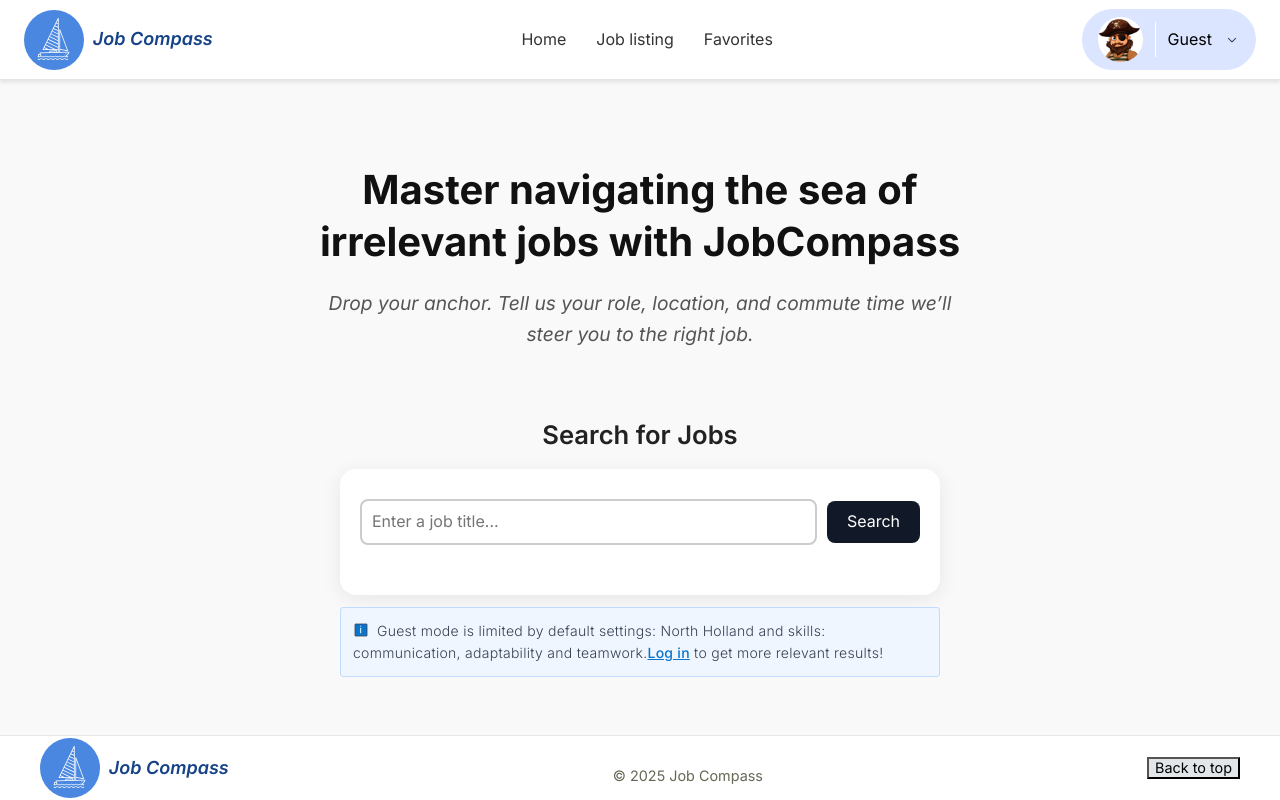
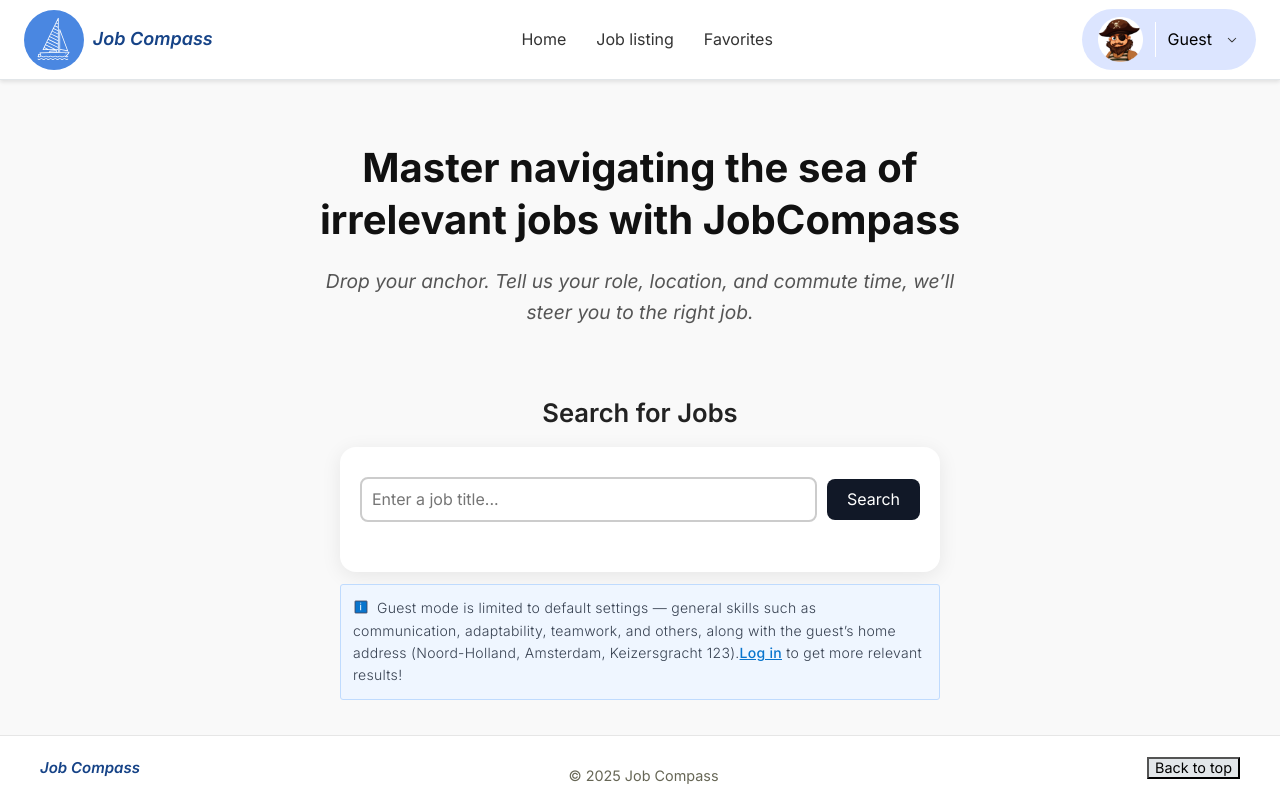
Before and after one commit to HackYourFutureProjects/c53-final-project-group-A, a React (Vite) app in the folder client/: page / in a window 1280 px wide. Built offline with nearby package versions, Linux system fonts and the light colour scheme.

Commit message:
implement feedback: ajust footer styles, modify homepage and guest notification

```diff
--- a/client/src/App.jsx
+++ b/client/src/App.jsx
@@ -8,7 +8,7 @@ function App() {
     <Routes>
       <Route path="/" element={<Layout />}>
         <Route index element={<HomePage />} />
-        {/* <Route path='/jobs' element={<JobListingPage/>}> */}
+        {/* TODO: Add <Route path='/jobs' element={<JobListingPage/>} /> when JobListingPage is implemented. */}
       </Route>
     </Routes>
   );
--- a/client/src/components/Footer/Footer.css
+++ b/client/src/components/Footer/Footer.css
@@ -24,10 +24,10 @@ footer {
   outline: none;
 }
 
-.logo-text {
+.logo-text-footer {
   color: #164387;
   font-style: italic;
-  font-size: 18px;
+  font-size: 15px;
   font-weight: 600;
 }
 
--- a/client/src/components/Footer/Footer.jsx
+++ b/client/src/components/Footer/Footer.jsx
@@ -1,6 +1,5 @@
 import "./Footer.css";
 import { Link } from "react-router-dom";
-import { images } from "../../assets";
 
 export default function Footer() {
   const handleBackToTop = () => {
@@ -11,8 +10,7 @@ export default function Footer() {
       <div className="footer-inner content-container">
         <div className="logo">
           <Link to="/" className="logo-link">
-            <img src={images.logo} alt="logo" className="logo-image-footer" />
-            <span className="logo-text">Job Compass</span>
+            <span className="logo-text-footer">Job Compass</span>
           </Link>
         </div>
 
--- a/client/src/components/Header/Header.css
+++ b/client/src/components/Header/Header.css
@@ -57,7 +57,6 @@
   background: transparent;
   padding: 0;
   margin: 0;
-  display: inline-block;
   cursor: pointer;
   display: flex;
   align-items: center;
@@ -72,7 +71,6 @@
   width: 45px;
   height: 45px;
   object-fit: cover;
-  /* background-color: red; */
 }
 
 .user-dropdown {
--- a/client/src/components/Header/Header.jsx
+++ b/client/src/components/Header/Header.jsx
@@ -1,8 +1,7 @@
 import "./Header.css";
 import { useEffect, useRef, useState } from "react";
 import { Link } from "react-router-dom";
-import { images } from "../../assets";
-import { icons } from "../../assets";
+import { images, icons } from "../../assets";
 
 //dropdown menu
 function UserMenu() {
--- a/client/src/index.css
+++ b/client/src/index.css
@@ -101,7 +101,7 @@ textarea:not([rows]) {
 
 body {
   overflow-x: hidden;
-  color: white;
+  background-color: white;
   font-family: "Inter", sans-serif;
   font-weight: 400;
   font-style: normal;
--- a/client/src/pages/Home/HomePage.css
+++ b/client/src/pages/Home/HomePage.css
@@ -9,6 +9,7 @@
   font-family: "Inter", Arial, sans-serif;
   background: #f9f9f9;
   color: #333;
+  padding: 20px;
 }
 
 .mission-section {
--- a/client/src/pages/Home/HomePage.jsx
+++ b/client/src/pages/Home/HomePage.jsx
@@ -9,7 +9,7 @@ export default function HomePage() {
       <div className="mission-section">
         <h1>Master navigating the sea of irrelevant jobs with JobCompass</h1>
         <p className="subtitle">
-          Drop your anchor. Tell us your role, location, and commute time we’ll
+          Drop your anchor. Tell us your role, location, and commute time, we’ll
           steer you to the right job.
         </p>
       </div>
@@ -19,8 +19,9 @@ export default function HomePage() {
       <div className="guest-notice">
         <img src={icons.info} alt="info" className="info-icon" />
         <span>
-          Guest mode is limited by default settings: North Holland and skills:
-          communication, adaptability and teamwork.
+          Guest mode is limited to default settings — general skills such as
+          communication, adaptability, teamwork, and others, along with the
+          guest’s home address (Noord-Holland, Amsterdam, Keizersgracht 123).
         </span>
 
         <Link to="/login" className="login-link">
```
